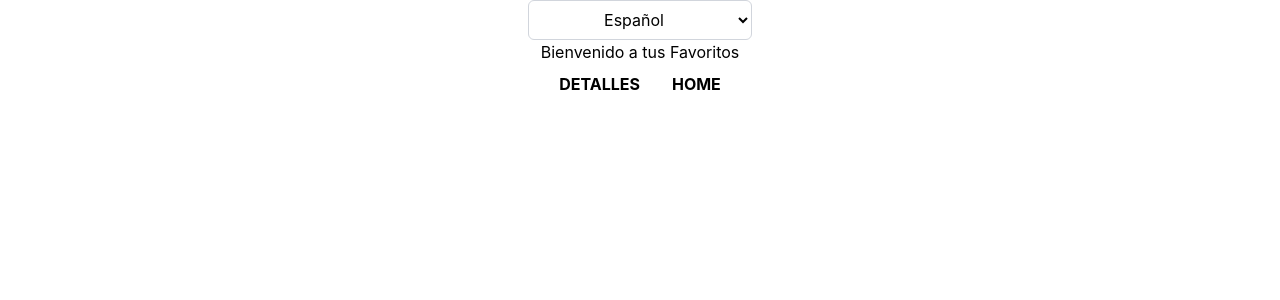
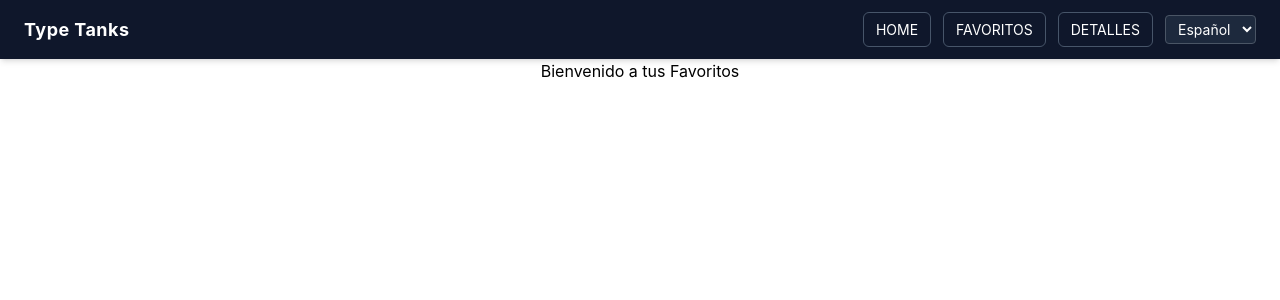
Before and after one commit to Sofia-Nb/PWA-GRUPO-13-TP2, a React (Vite) app: page /favorites in a window 1280 px wide. Shown: the top 300 px of the page. Built offline with nearby package versions, Linux system fonts and the light colour scheme.

Commit message:
boton header y footer

```diff
--- /dev/null
+++ b/src/components/Boton/Boton.jsx
@@ -0,0 +1,20 @@
+import styles from "./boton.module.css";
+import React from "react";
+
+const Boton = ({ children, onClick, variante }) => {
+  return (
+    <button
+      onClick={onClick}
+      className={[
+        styles.boton,
+        variante === "peligro" && styles.peligro,
+        variante === "primario" && styles.primario,
+        variante === "header" && styles.header
+      ].filter(Boolean).join(" ")}
+    >
+      {children}
+    </button>
+  );
+};
+
+export default Boton;
--- /dev/null
+++ b/src/components/Boton/boton.module.css
@@ -0,0 +1,28 @@
+.boton {
+  padding: 6px 12px;
+  border-radius: 6px;
+  font-size: 14px;
+  border: 1px solid #ccc;
+  background: white;
+}
+
+/* variantes */
+.primario {
+  background: #007bff;
+  color: white;
+}
+
+.peligro {
+  background: #dc3545;
+  color: white;
+}
+
+.header {
+  background: transparent;
+  color: white;
+  border: 1px solid #475569;
+}
+
+.header:hover {
+  background: #1e293b;
+}
--- /dev/null
+++ b/src/components/Footer/Footer.jsx
@@ -0,0 +1,68 @@
+import React from "react";
+import mascotas from "../../assets/mascotas.jpg";
+
+
+const Footer = () => {
+  return (
+    <footer className="bg-slate-900 text-gray-400 mt-10">
+      <div className="max-w-7xl mx-auto px-6 py-6 grid grid-cols-3 items-center">
+
+
+        <span className="text-sm text-left">
+          © {new Date().getFullYear()} Type Tanks
+        </span>
+
+
+        <div className="text-center text-sm flex flex-col gap-1">
+          <a
+            href="https://github.com/Sofia-Nb"
+            target="_blank"
+            rel="noopener noreferrer"
+            className="hover:text-white"
+          >
+            PM: Sofia Bascur
+          </a>
+
+          <a
+            href="https://github.com/woroz"
+            target="_blank"
+            rel="noopener noreferrer"
+            className="hover:text-white"
+          >
+            Dev: Nahuel Gonzales
+          </a>
+
+          <a
+            href="https://github.com/nasusxd"
+            target="_blank"
+            rel="noopener noreferrer"
+            className="hover:text-white"
+          >
+            Dev: Juan Sastre
+          </a>
+           <a
+          href="https://github.com/Sofia-Nb/PWA-GRUPO-13-TP2"
+          target="_blank"
+          rel="noopener noreferrer"
+          className="text-sm hover:text-white"
+        >
+          GitHub
+        </a>
+        </div>
+
+
+
+        <div className="flex justify-end">
+          <img
+            src={mascotas}
+            alt="mascotas"
+            className="h-24 w-auto rounded-lg shadow-md"
+          />
+        </div>
+
+      </div>
+    </footer>
+  );
+};
+
+export default Footer;
--- /dev/null
+++ b/src/components/Header/Header.jsx
@@ -0,0 +1,55 @@
+import React from "react";
+import { useNavigate, Link } from "react-router-dom";
+import { useTranslation } from "react-i18next";
+import { Routes } from "../../const/routes";
+
+import Boton from "../Boton/Boton";
+import { LenguajeSelect } from "../LenguajeSelect/LenguajeSelect";
+
+const Header = () => {
+    const navigation = useNavigate();
+    const { t } = useTranslation();
+
+    return (
+        <header className="sticky top-0 z-50 bg-slate-900 text-white shadow-md">
+
+            <div className="max-w-7xl mx-auto flex justify-between items-center px-6 py-3">
+
+
+                <h1 className="text-lg font-bold tracking-wide">
+                    <Link to={Routes.home} className="hover:text-gray-300 transition">
+                        {t("header.title")}
+                    </Link>
+                </h1>
+
+
+                <div className="flex items-center gap-3">
+
+                    <Boton variante="header"
+                        onClick={() => navigation(Routes.home)}  >
+                            {t("header.home")}
+
+                        </Boton>
+                    <Boton
+                        variante="header"
+                        onClick={() => navigation(Routes.favorites)}
+                    >
+                        {t("header.favoritos")}
+                    </Boton>
+
+                    <Boton
+                        variante="header"
+                        onClick={() => navigation(Routes.details)}
+                    >
+                        {t("header.detalles")}
+                    </Boton>
+
+                    <LenguajeSelect />
+
+                </div>
+            </div>
+        </header>
+    );
+};
+
+export default Header;
--- /dev/null
+++ b/src/components/Header/header.module.css
@@ -0,0 +1,28 @@
+.header {
+  display: flex;
+  justify-content: space-between;
+  align-items: center;
+
+  padding: 12px 24px;
+  background-color: #0f172a; /* gris oscuro */
+  color: white;
+
+  box-shadow: 0 2px 6px rgba(0, 0, 0, 0.3);
+}
+
+.logo {
+  font-size: 18px;
+  font-weight: 700;
+  cursor: pointer;
+  letter-spacing: 1px;
+}
+
+.logo:hover {
+  color: #cbd5f5;
+}
+
+.nav {
+  display: flex;
+  align-items: center;
+  gap: 12px;
+}
--- a/src/components/Select/Select.jsx
+++ b/src/components/Select/Select.jsx
@@ -1,14 +1,17 @@
 const Select = ({ opciones, onChange, value }) => {
   return (
-        <select className= "w-48 sm:w-56 px-3 py-2 border border-gray-300 rounded-md text-center" onChange={onChange}
-        value={value}>
-            {opciones.map((opcion, index) => (
-                <option key={index} value={opcion.value}>
+    <select
+      className="text-sm px-2 py-1 border border-gray-600 rounded bg-slate-800 text-white focus:outline-none"
+      onChange={onChange}
+      value={value}
+    >
+      {opciones.map((opcion) => (
+        <option key={opcion.value} value={opcion.value}>
           {opcion.label}
         </option>
       ))}
     </select>
   );
-}
+};
 
 export default Select;
--- a/src/locales/en/translation.json
+++ b/src/locales/en/translation.json
@@ -15,5 +15,8 @@
     "title": "Welcome to your Favorites",
     "home": "HOME",
     "detalles": "DETAILS"
+  },
+  "header": {
+    "title": "Tipo de Tanques"
   }
 }
--- a/src/locales/es/translation.json
+++ b/src/locales/es/translation.json
@@ -3,19 +3,25 @@
     "english": "Inglés",
     "home": {
         "title": "Bienvenido al Home",
+
         "detalles": "DETALLES",
-        "favoritos": "FAVORITOS"
+        "favoritos": "FAVORITOS",
+        "no_more": "no hay mas :("
     },
-    "details":{
+    "details": {
         "title": "Bienvenido a Detalles",
         "home": "HOME",
         "favoritos": "FAVORITOS"
     },
-
-    "favorites":{
-        "title":"Bienvenido a tus Favoritos",
+    "favorites": {
+        "title": "Bienvenido a tus Favoritos",
         "home": "HOME",
-        "detalles":"DETALLES"
-
+        "detalles": "DETALLES"
+    },
+    "header": {
+        "title": "Type Tanks",
+        "home": "HOME",
+        "favoritos": "FAVORITOS",
+        "detalles": "DETALLES"
     }
 }
--- a/src/pages/Details/Details.jsx
+++ b/src/pages/Details/Details.jsx
@@ -6,7 +6,7 @@ import Titulo from "../../components/Titulo/Titulo";
 import { LenguajeSelect } from "../../components/LenguajeSelect/LenguajeSelect"; // De main
 import { GetTanqueById } from "../../const/tanques";
 import { generarPDF } from "../../utils/generarPdf/generarPdf";
-
+import Header from "../../components/Header/Header";
 const Details = () => {
   const navigation = useNavigate();
   const { id } = useParams();
@@ -27,20 +27,9 @@ const Details = () => {
 
   return (
     <>
-      <LenguajeSelect />
+    <Header></Header>
       <Titulo texto={t("details.title")} />
 
-      <button className="font-bold py-2 px-4 rounded"
-        onClick={() => {
-          navigation(Routes.favorites);
-        }}> {t("details.favoritos")}
-      </button>
-
-      <button className="font-bold py-2 px-4 rounded"
-        onClick={() => {
-          navigation(Routes.home);
-        }}> {t("details.home")}
-      </button>
 
       <div className="p-6 max-w-2xl mx-auto">
         <img src={tanque?.imagen} alt={tanque?.nombre} className="w-full h-64 object-cover rounded-xl mb-4"/>
--- a/src/pages/Favorites/Favorites.jsx
+++ b/src/pages/Favorites/Favorites.jsx
@@ -4,25 +4,17 @@ import { useNavigate } from "react-router-dom";
 import { useTranslation } from "react-i18next";
 import Titulo from "../../components/Titulo/Titulo";
 import { LenguajeSelect } from "../../components/LenguajeSelect/LenguajeSelect";
+import Header from "../../components/Header/Header";
 
 const Favorites = () => {
     const navigation = useNavigate();
     const { t } = useTranslation();
   return (
     <>
-    <LenguajeSelect></LenguajeSelect>
+  <Header></Header>
+
       <Titulo texto={t("favorites.title")} />
-      <button className= "font-bold py-2 px-4 rounded"
-        onClick={() => {
-          navigation(Routes.details);
-        }}> {t("favorites.detalles")}
-      </button>
 
-    <button className= "font-bold py-2 px-4 rounded"
-        onClick={() => {
-          navigation(Routes.home);
-        }}> {t("favorites.home")}
-    </button>
     </>
   );
 };
--- a/src/pages/Home/Home.jsx
+++ b/src/pages/Home/Home.jsx
@@ -8,6 +8,8 @@ import Titulo from "../../components/Titulo/Titulo";
 import { LenguajeSelect } from "../../components/LenguajeSelect/LenguajeSelect";
 import TankItemCard from "../../components/TankItemCard/TankItemCard";
 import { GetTanques } from "../../const/tanques";
+import Header from "../../components/Header/Header";
+import Footer from "../../components/Footer/Footer";
 
 export const Home = () => {
   const navigation = useNavigate();
@@ -50,31 +52,7 @@ export const Home = () => {
 
   return (
     <>
-      <LenguajeSelect />
-      <Titulo texto={t("home.title")} />
-
-      <button className="font-bold py-2 px-4 rounded"
-        onClick={() => {
-          navigation(Routes.favorites);
-        }}> {t("home.favoritos")}
-      </button>
-
-      <button className="font-bold py-2 px-4 rounded"
-        onClick={() => {
-          navigation(Routes.details);
-        }}> {t("home.detalles")}
-      </button>
-
-      <Select
-        opciones={[
-          { label: "Opción 1", value: "opcion1" },
-          { label: "Opción 2", value: "opcion2" },
-          { label: "Opción 3", value: "opcion3" },
-        ]}
-        onChange={(e) => {
-          console.log("Seleccionaste:", e.target.value);
-        }}
-      />
+      <Header></Header>
 
       <div className="grid lg:grid-cols-3 gap-6 p-6">
         {tanques.map(tanque => (
@@ -93,7 +71,9 @@ export const Home = () => {
       {!more && <p className="text-center p-4 text-gray-400">{t("home.no_more") || "No hay más tanques"}</p>}
 
       <div ref={divRef} className="h-4"/>
+      <Footer></Footer>
     </>
+
   );
 };
 
```
Also changed, not shown: src/assets/logoTypeTanks.svg (added), src/assets/mascotas.jpg (added). Lines whose indentation alone changed are shown as unchanged.
